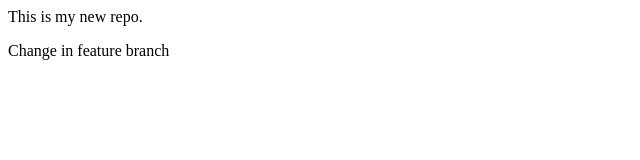
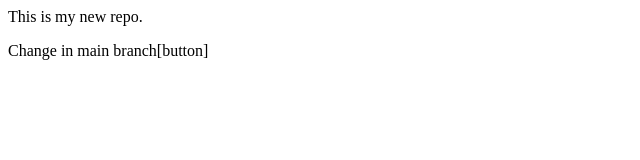
Before and after one commit to Nandini-Gupta3101/LocalRepo, a plain HTML site: page index.html in a window 1280 px wide. Shown: the full height of the page, 0-640 px from the left. Drawn offline with Linux system fonts and the light colour scheme.

```diff
--- a/index.html
+++ b/index.html
@@ -1,2 +1,2 @@
 <p>This is my new repo. </p>
-<p>Change in feature branch</p>
+<p>Change in main  branch[button] </p>
```
